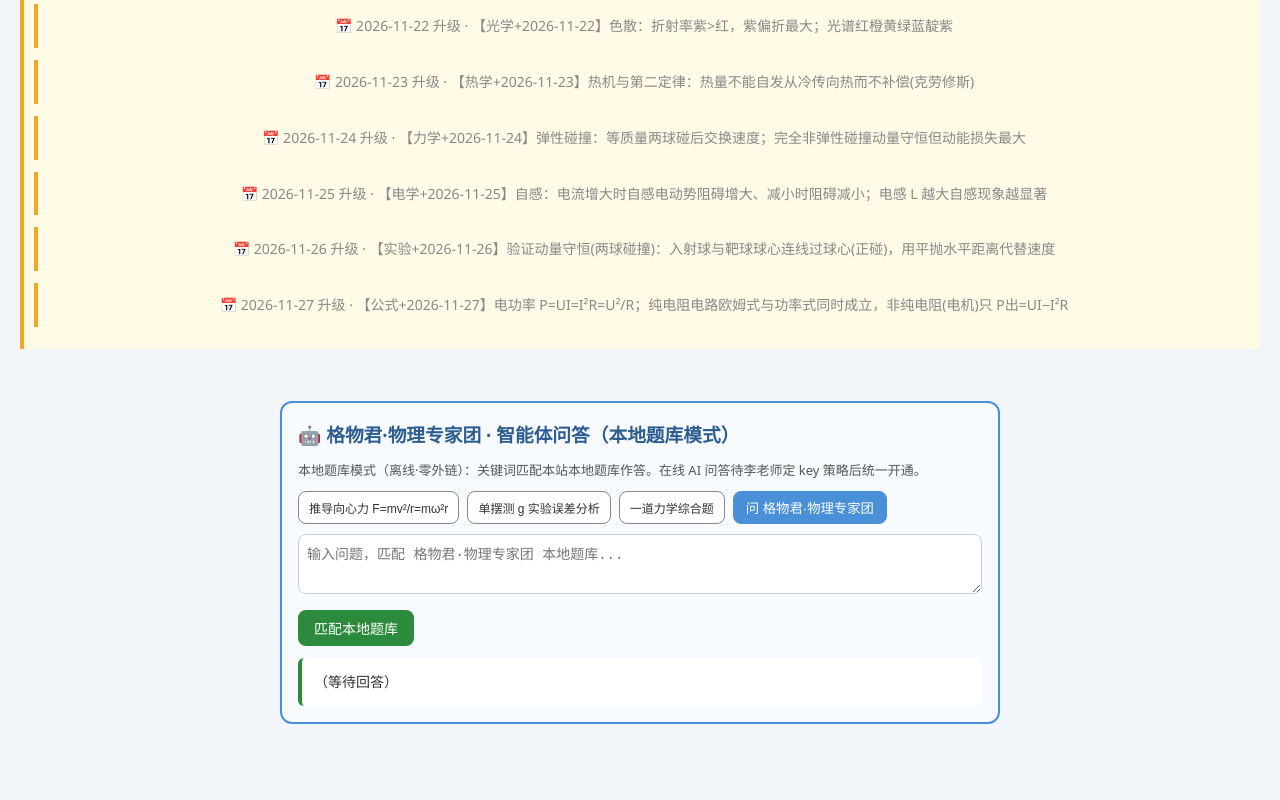
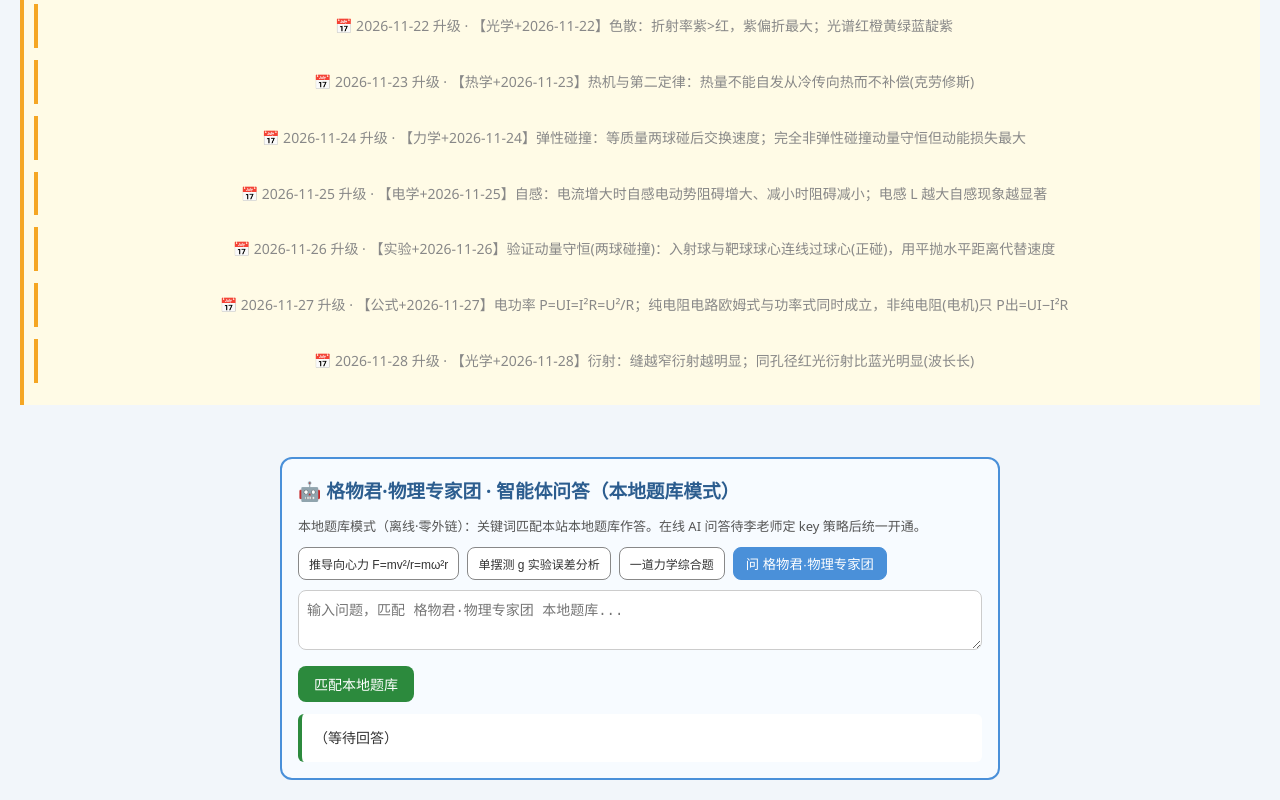
Before and after one commit to dapengzhanchi141345/li-yanming-physics, a plain HTML site: page index.html in a window 1280 px wide. Shown: the part 2851-3651 px from the top of the page. Before the commit the page ends 3595 px from the top, so only its background shows below. Drawn offline with Linux system fonts and the light colour scheme.

Commit message:
physics 12独立站升级 2026-11-28

```diff
--- a/index.html
+++ b/index.html
@@ -175,6 +175,8 @@ footer{text-align:center;padding:20px;color:#888;font-size:13px;margin-top:30px;
 <div style="background:#fffbe6;border-left:4px solid #f5a623;padding:10px;margin:12px 0;font-size:14px">📅 2026-11-26 升级 · 【实验+2026-11-26】验证动量守恒(两球碰撞)：入射球与靶球球心连线过球心(正碰)，用平抛水平距离代替速度</div>
 
 <div style="background:#fffbe6;border-left:4px solid #f5a623;padding:10px;margin:12px 0;font-size:14px">📅 2026-11-27 升级 · 【公式+2026-11-27】电功率 P=UI=I²R=U²/R；纯电阻电路欧姆式与功率式同时成立，非纯电阻(电机)只 P出=UI−I²R</div>
+
+<div style="background:#fffbe6;border-left:4px solid #f5a623;padding:10px;margin:12px 0;font-size:14px">📅 2026-11-28 升级 · 【光学+2026-11-28】衍射：缝越窄衍射越明显；同孔径红光衍射比蓝光明显(波长长)</div>
 </footer>
 
 <script>
```
